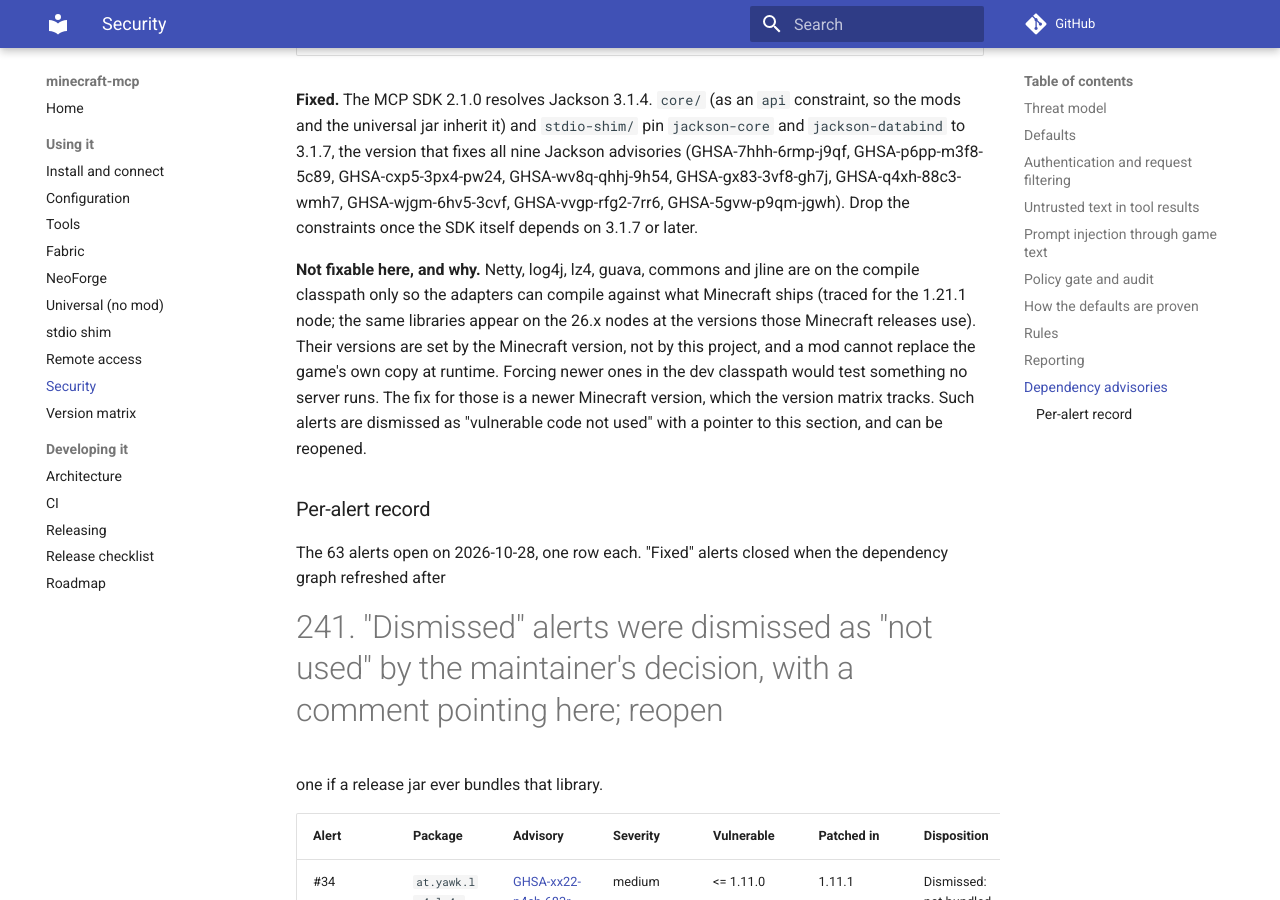
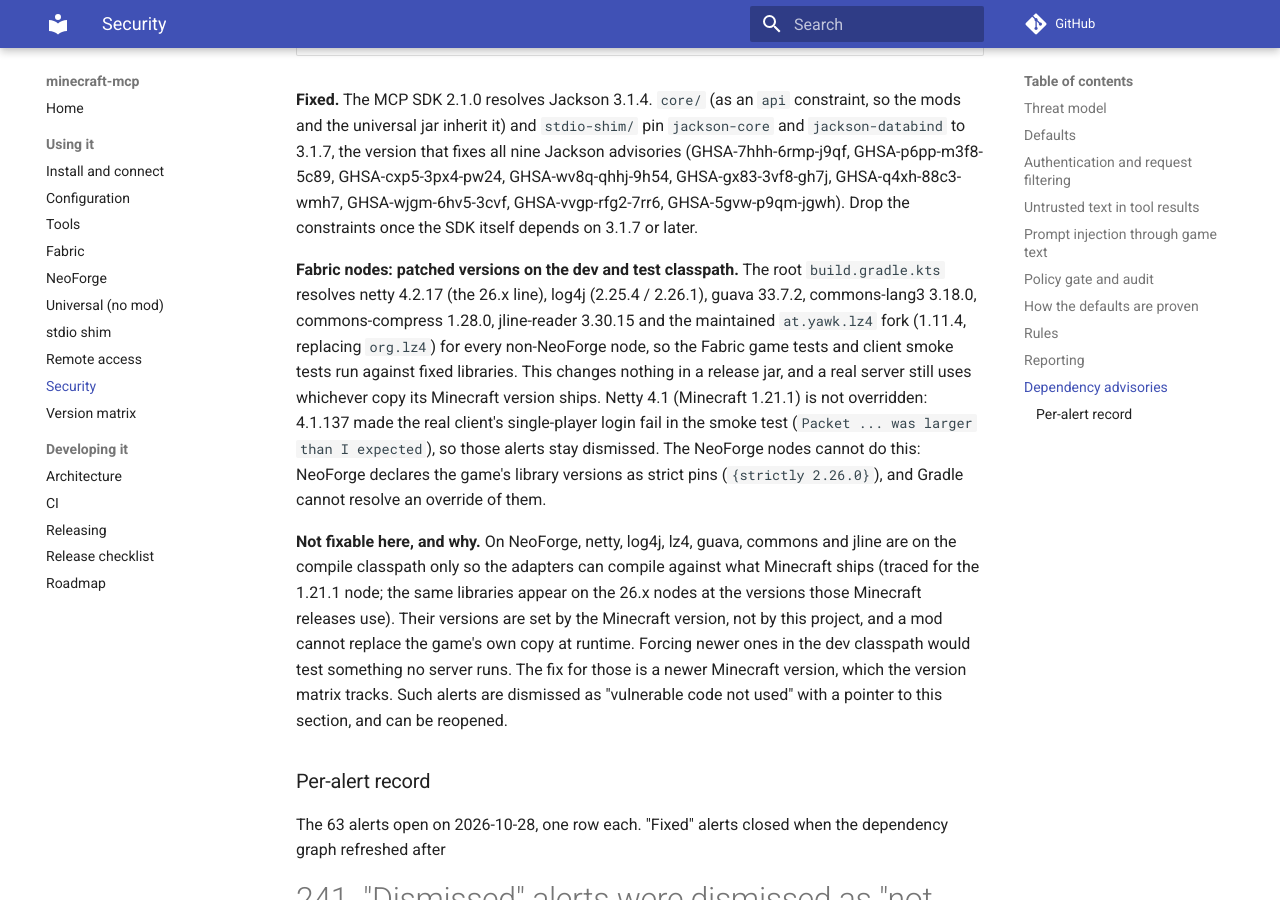
Before and after one commit to aomarai/minecraft-mcp, an MkDocs documentation site: the page built from docs/security.md, in a window 1280 px wide and 900 px high, scrolled down 6868 px. Built offline with MkDocs 1.6.1 and Material for MkDocs 9.7.7, drawn with Linux system fonts in a browser that asks for light colours; comment, search, counter and statistics services are not loaded.

Commit message:
Build and test the Fabric nodes against patched Minecraft library versions (#243)
* Build and test the Fabric nodes against patched Minecraft library versions

Overrides netty, log4j, guava, commons-lang3, commons-compress, jline and lz4 on the
non-NeoForge dev and test classpath. NeoForge pins the game's versions strictly, so
its nodes are unchanged. Documented in docs/security.md.

Co-Authored-By: Claude Sonnet 5.5 <noreply@anthropic.com>

* Add the verification metadata for the patched Minecraft library versions

Co-Authored-By: Claude Sonnet 5.5 <noreply@anthropic.com>

* Leave netty 4.1 at Minecraft's version: 4.1.137 breaks the 1.21.1 client login

Co-Authored-By: Claude Sonnet 5.5 <noreply@anthropic.com>

---------

Co-authored-by: Claude <noreply@anthropic.com>

```diff
--- a/docs/security.md
+++ b/docs/security.md
@@ -209,7 +209,14 @@ fixes all nine Jackson advisories (GHSA-7hhh-6rmp-j9qf, GHSA-p6pp-m3f8-5c89, GHS
 GHSA-wv8q-qhhj-9h54, GHSA-gx83-3vf8-gh7j, GHSA-q4xh-88c3-wmh7, GHSA-wjgm-6hv5-3cvf, GHSA-vvgp-rfg2-7rr6,
 GHSA-5gvw-p9qm-jgwh). Drop the constraints once the SDK itself depends on 3.1.7 or later.
 
-**Not fixable here, and why.** Netty, log4j, lz4, guava, commons and jline are on the compile classpath only so the
+**Fabric nodes: patched versions on the dev and test classpath.** The root `build.gradle.kts` resolves netty 4.2.17 (the 26.x line), log4j (2.25.4 / 2.26.1), guava 33.7.2, commons-lang3 3.18.0, commons-compress 1.28.0, jline-reader
+3.30.15 and the maintained `at.yawk.lz4` fork (1.11.4, replacing `org.lz4`) for every non-NeoForge node, so
+the Fabric game tests and client smoke tests run against fixed libraries. This changes nothing in a release jar, and
+a real server still uses whichever copy its Minecraft version ships. Netty 4.1 (Minecraft 1.21.1) is not overridden: 4.1.137 made the
+real client's single-player login fail in the smoke test (`Packet ... was larger than I expected`), so those alerts stay dismissed. The NeoForge nodes cannot do this: NeoForge declares
+the game's library versions as strict pins (`{strictly 2.26.0}`), and Gradle cannot resolve an override of them.
+
+**Not fixable here, and why.** On NeoForge, netty, log4j, lz4, guava, commons and jline are on the compile classpath only so the
 adapters can compile against what Minecraft ships (traced for the 1.21.1 node; the same libraries appear on the 26.x
 nodes at the versions those Minecraft releases use). Their versions are set by the Minecraft version, not by this project,
 and a mod cannot replace the game's own copy at runtime. Forcing newer ones in the dev classpath would test something
```
Also changed, not shown: 2 other files.
